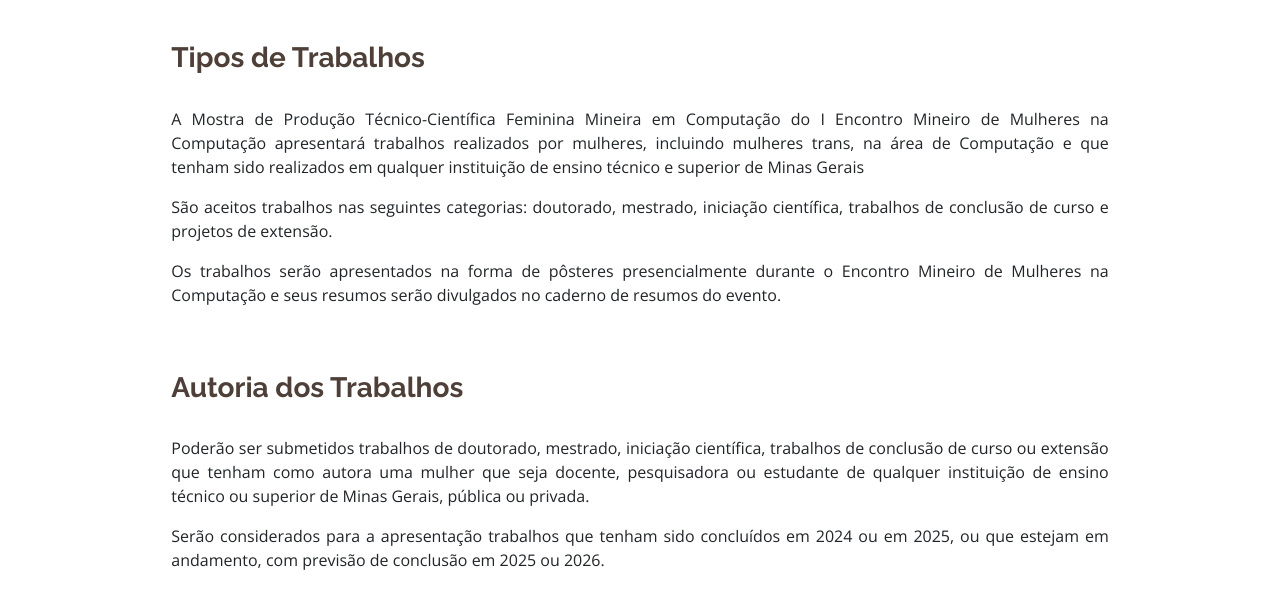
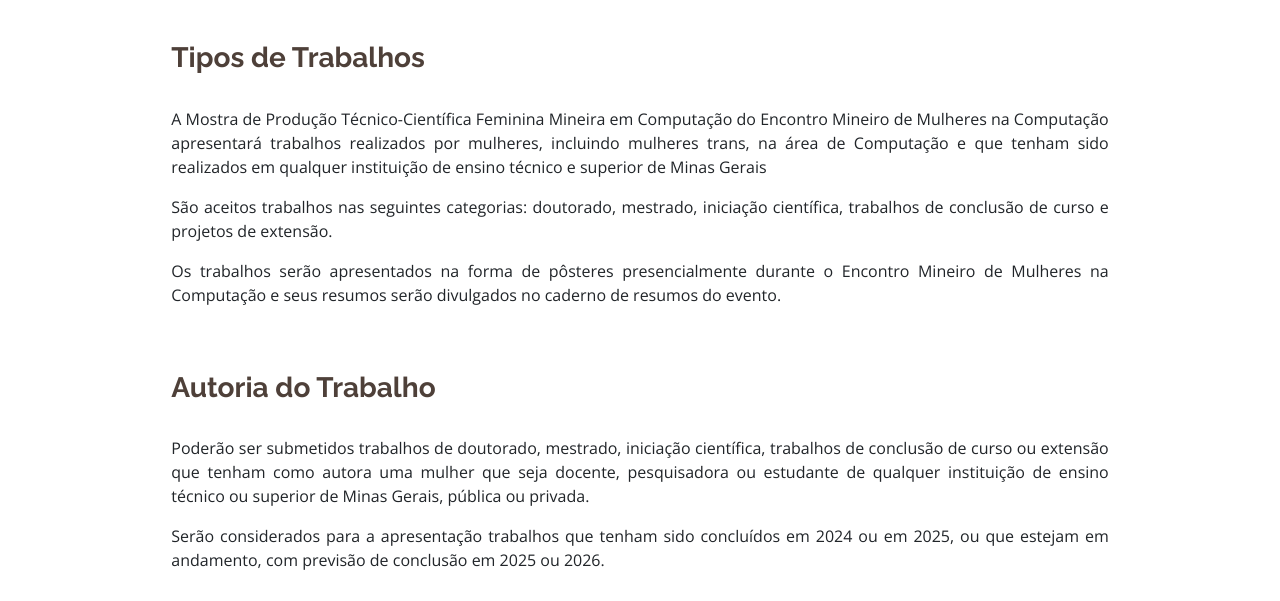
Before and after one commit to emmcomp/emmcomp2025, a plain HTML site: page callForPapers.html in a window 1280 px wide. Shown: the part 199-800 px from the top of the page. Drawn offline with nearby package versions, Linux system fonts and the light colour scheme.

Commit message:
Update callForPapers.html
Title fix.

```diff
--- a/callForPapers.html
+++ b/callForPapers.html
@@ -4,7 +4,7 @@
   <meta charset="utf-8">
   <meta content="width=device-width, initial-scale=1.0" name="viewport">
 
-  <title>EMMC 2025</title>
+  <title>EMMComp 2025</title>
   <meta content="" name="description">
   <meta content="" name="keywords">
 
@@ -86,7 +86,7 @@
                 <h3 style="color: #4e4039;"><b>Tipos de Trabalhos</b></h3>
                 <br>
                 <p style="text-align: justify;">
-                  A Mostra de Produção Técnico-Científica Feminina Mineira em Computação do I Encontro Mineiro de Mulheres na Computação apresentará trabalhos realizados por mulheres, incluindo mulheres trans, na área de Computação e que tenham sido realizados em qualquer instituição de ensino técnico e superior de Minas Gerais
+                  A Mostra de Produção Técnico-Científica Feminina Mineira em Computação do Encontro Mineiro de Mulheres na Computação apresentará trabalhos realizados por mulheres, incluindo mulheres trans, na área de Computação e que tenham sido realizados em qualquer instituição de ensino técnico e superior de Minas Gerais
                 </p>
                 <p style="text-align: justify;">
                   São aceitos trabalhos nas seguintes categorias: doutorado, mestrado, iniciação científica, trabalhos de conclusão de curso e projetos de extensão.
@@ -103,7 +103,7 @@
           <div class="container_center">
             <div class="box_center" style="margin-left: 8%; margin-right: 8%;">
               <div class="">
-                <h3 style="color: #4e4039;"><b>Autoria dos Trabalhos</b></h3>
+                <h3 style="color: #4e4039;"><b>Autoria do Trabalho</b></h3>
                 <br>
                 <p style="text-align: justify;">
                   Poderão ser submetidos trabalhos de doutorado, mestrado, iniciação científica, trabalhos de conclusão de curso ou extensão que tenham como autora uma mulher que seja docente, pesquisadora ou estudante de qualquer instituição de ensino técnico ou superior de Minas Gerais, pública ou privada.
@@ -177,7 +177,7 @@
                   Os trabalhos poderão ser escritos em Português ou Inglês.
                 </p>
                 <p style="text-align: justify;">
-                  O trabalho deverá ser submetido em formato PDF na forma de pôster, conforme o modelo disponível em:  <a href="https://docs.google.com/presentation/d/1nFfYnezgfmqZGRRzSjwmBvv-Jk3FACr7/edit?usp=drive_link&ouid=105719058493585159441&rtpof=true&sd=true" target="_blank">pôster</a>.
+                  Os trabalhos deverão ser submetidos em formato PDF na forma de pôster, conforme o modelo disponível em:  <a href="https://docs.google.com/presentation/d/1nFfYnezgfmqZGRRzSjwmBvv-Jk3FACr7/edit?usp=drive_link&ouid=105719058493585159441&rtpof=true&sd=true" target="_blank">pôster</a>.
                  </p>
                 <p style="text-align: justify;">
                   A submissão deverá ser realizada eletronicamente em <a href="https://jems3.sbc.org.br/emmcomp2025" target="_blank">JEMS</a>.
```
